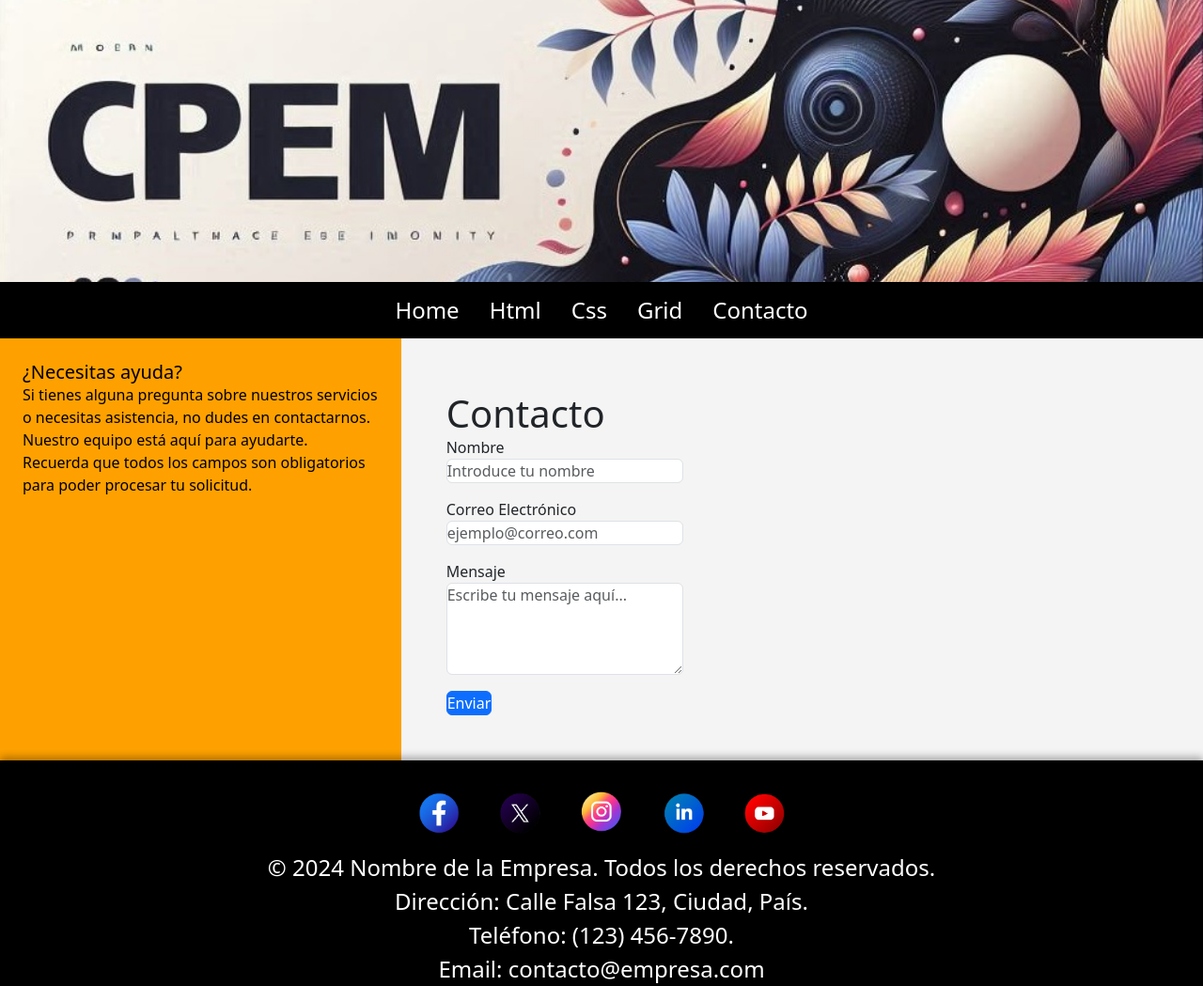
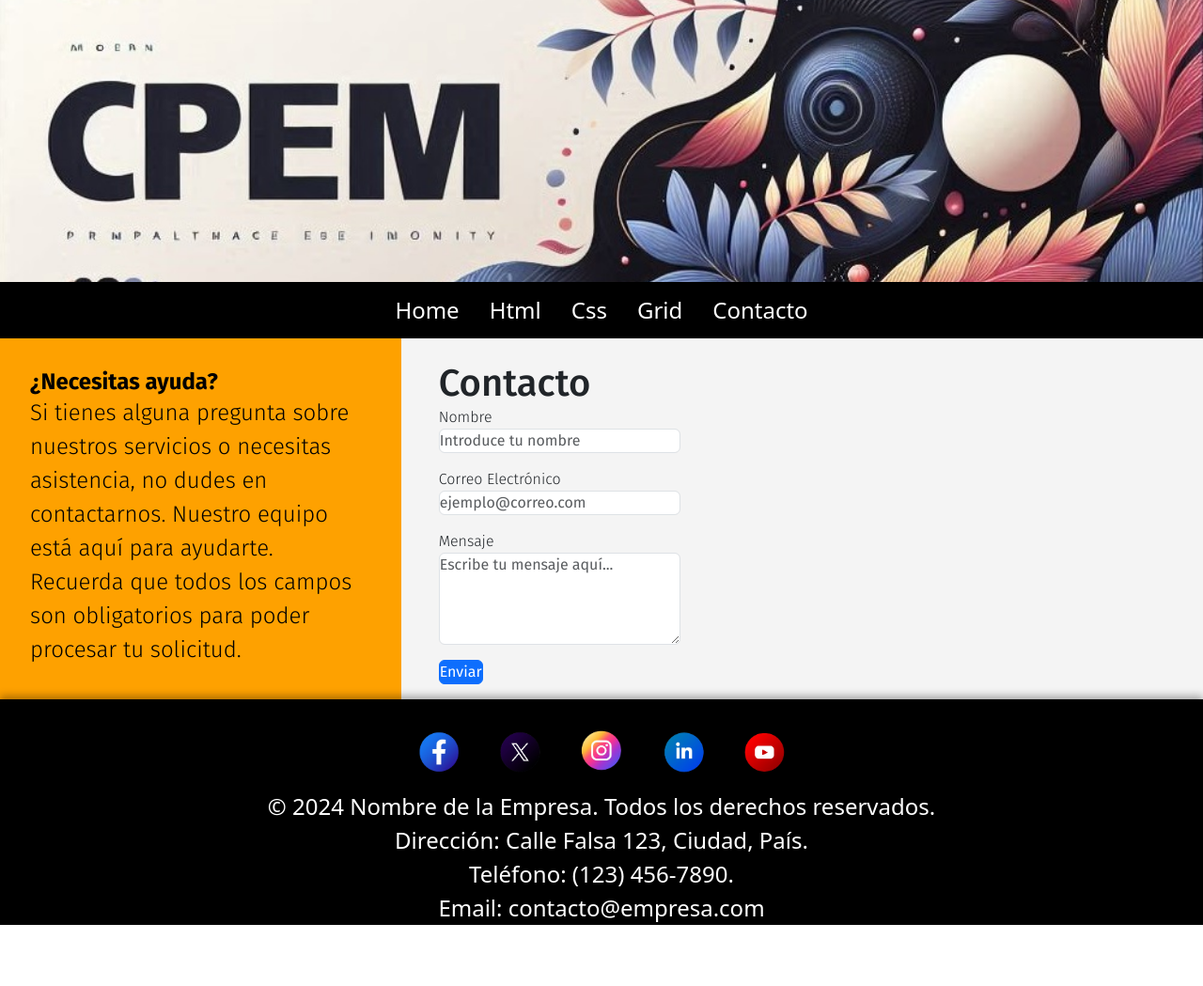
Before and after one commit to jefrete/informatica-cpem7, a website: page html/contacto.html in a window 1280 px wide. Shown: the whole page at 94% size. After the commit the page ends 984 px from the top, so only its background shows below. Drawn offline with nearby package versions, Linux system fonts and the light colour scheme; a web font is replaced by a local one.

Commit message:
Final  v16.2.0

```diff
--- a/html/contacto.html
+++ b/html/contacto.html
@@ -18,6 +18,14 @@
     </script>
     <meta charset="UTF-8" />
     <meta name="viewport" content="width=device-width, initial-scale=1.0" />
+
+    <link rel="preconnect" href="https://fonts.googleapis.com" />
+    <link rel="preconnect" href="https://fonts.gstatic.com" crossorigin />
+    <link
+      href="https://fonts.googleapis.com/css2?family=Bitter:ital,wght@0,100..900;1,100..900&family=Doto:wght@100..900&family=Fira+Sans:ital,wght@0,100;0,200;0,300;0,400;0,500;0,600;0,700;0,800;0,900;1,100;1,200;1,300;1,400;1,500;1,600;1,700;1,800;1,900&family=Open+Sans:ital,wght@0,300..800;1,300..800&family=Oswald:wght@200..700&family=Roboto:ital,wght@0,100;0,300;0,400;0,500;0,700;0,900;1,100;1,300;1,400;1,500;1,700;1,900&display=swap"
+      rel="stylesheet"
+    />
+
     <title>Contacto con jefrete</title>
 
     <link
@@ -116,7 +124,7 @@
         background-color: #000000 !important;
       }
 
-      .nav-burger li{
+      .nav-burger li {
         padding-left: 1rem !important;
       }
       .nav-burger a {
@@ -174,7 +182,19 @@
         grid-area: aside;
         background-color: #fea100;
         color: rgb(0, 0, 0);
-        padding: 1rem;
+        padding: 1rem !important;
+        font-size: 1.5rem !important;
+
+        font-family: "Fira Sans", sans-serif !important;
+        font-weight: 300;
+        font-style: normal;
+      }
+
+      #grid-aside h2 {
+        font-size: 1.5rem !important;
+        font-family: "Fira Sans", sans-serif;
+        font-weight: 400;
+        font-style: normal;
       }
 
       .container {
@@ -185,7 +205,10 @@
       main {
         grid-area: main;
         background-color: #f4f4f4;
-        padding: 1.5rem;
+        padding: 1rem !important;
+        font-family: "Fira Sans", sans-serif;
+        font-weight: 300;
+        font-style: normal;
       }
 
       /* Estilos para el footer */
@@ -294,7 +317,6 @@
           align-items: center;
         }
 
-
         .nav-burger {
           grid-area: nav-grid;
 
@@ -305,7 +327,17 @@
           grid-area: aside;
           background-color: #fea100;
           color: rgb(0, 0, 0);
+          padding: 2rem !important;
+          font-size: 1.5rem !important;
+          font-weight: 300 !important;
+        }
+        aside h2 {
+          grid-area: aside;
+          background-color: #fea100;
+          color: rgb(0, 0, 0);
           padding: 2rem;
+          font-size: 1.5rem !important;
+          font-weight: bold !important;
         }
       }
     </style>
@@ -384,8 +416,8 @@
         </div>
       </nav>
 
-      <aside class="p-4">
-        <h5>¿Necesitas ayuda?</h5>
+      <aside>
+        <h2>¿Necesitas ayuda?</h2>
         <p>
           Si tienes alguna pregunta sobre nuestros servicios o necesitas
           asistencia, no dudes en contactarnos. Nuestro equipo está aquí para
@@ -398,7 +430,7 @@
       </aside>
 
       <main>
-        <div class="container mt-2 p-5">
+        <div class="container mt-2 pe-4 ps-4">
           <div class="contact-form">
             <h1>Contacto</h1>
             <form
```
Also changed, not shown: html/grid.html (+50 -11 lines). Lines whose indentation alone changed are shown as unchanged.
